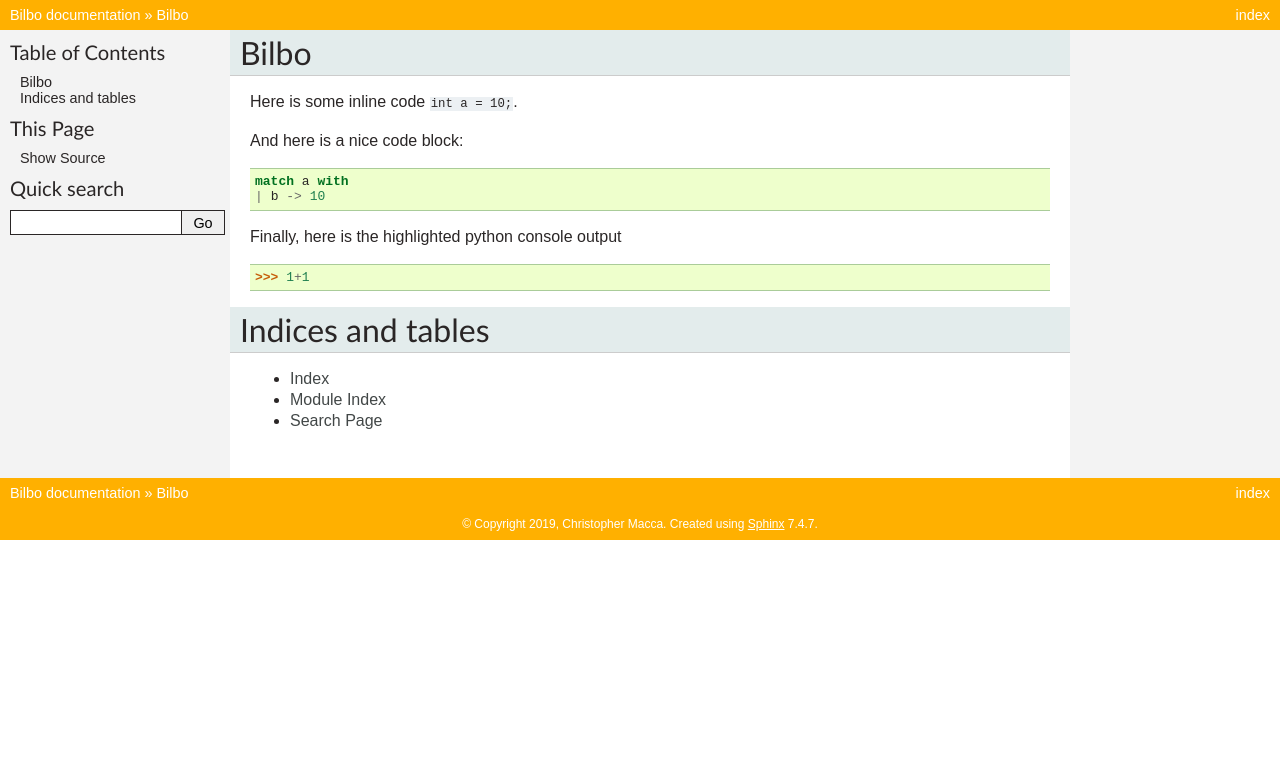
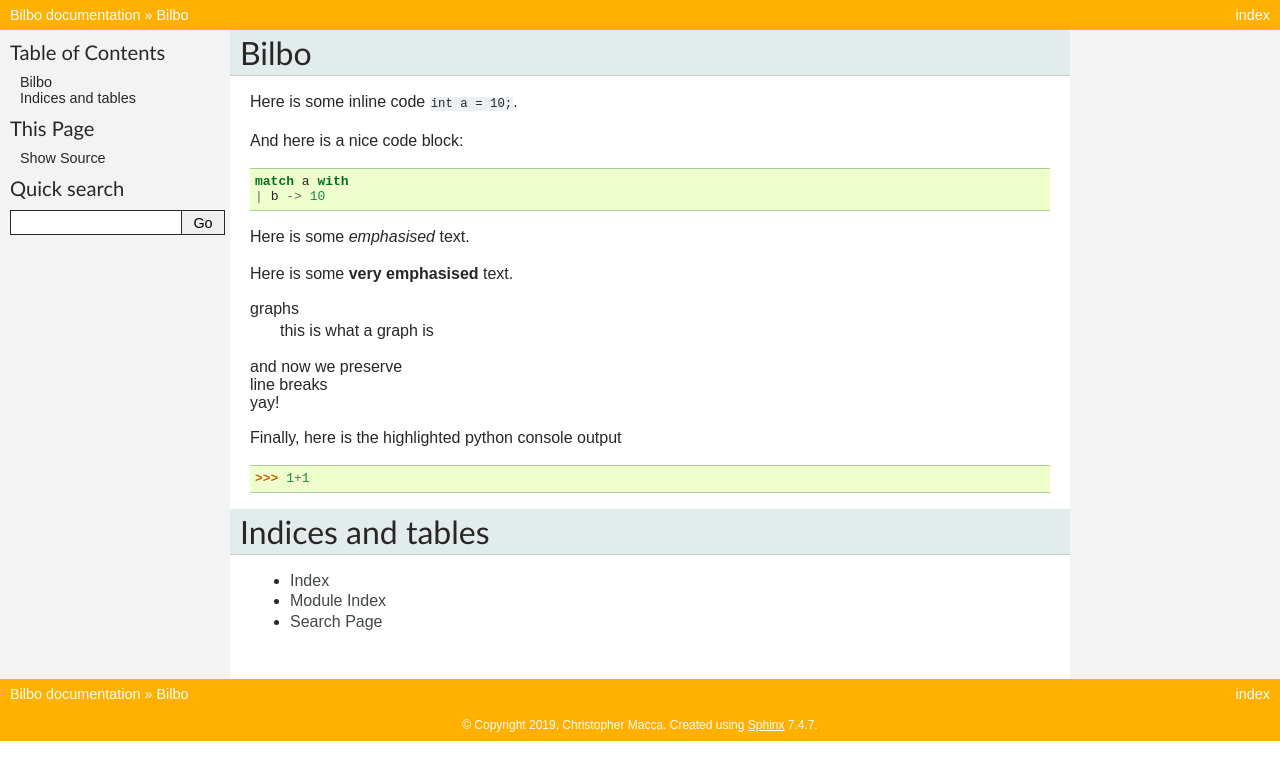
Before and after one commit to maccth/bilbo, a Sphinx documentation site: the page built from docs/index.rst, in a window 1280 px wide. Shown: the top 780 px of the page. Built offline with Sphinx 7.4.7, drawn with Linux system fonts in a browser that asks for light colours.

Commit message:
[docs]: left-over rst playing

```diff
--- a/docs/index.rst
+++ b/docs/index.rst
@@ -14,14 +14,27 @@ Bilbo
 
 Here is some inline code ``int a = 10;``.
 
+
 And here is a nice code block::
 
     match a with
     | b -> 10
 
+Here is some *emphasised* text.
+
+Here is some **very emphasised** text.
+
+graphs
+    this is what a graph is
+
+| and now we preserve
+| line breaks
+| yay!
+
 Finally, here is the highlighted python console output
 
 >>> 1+1
+
 
 Indices and tables
 ==================
```
